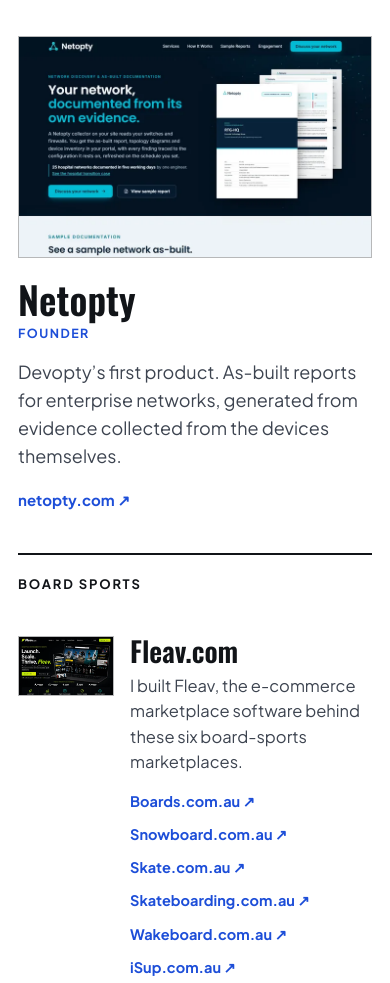
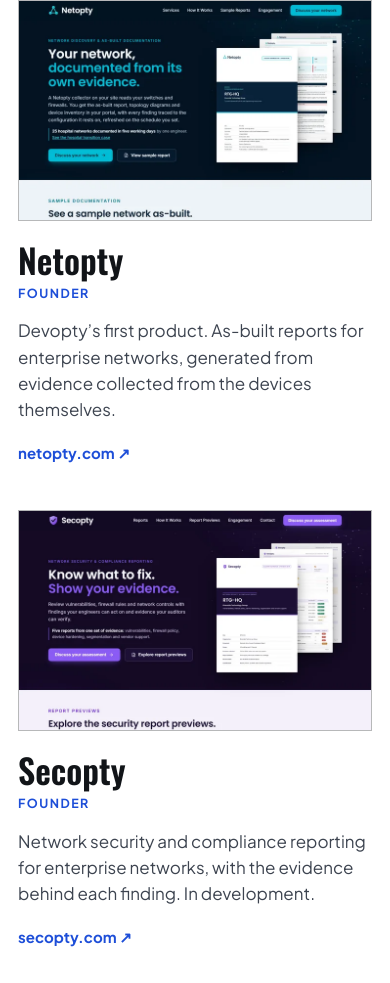
Before and after one commit to benjaminwillett/benwillett_net, a plain HTML site: page index.html in a window 390 px wide. Shown: the part 1831-2814 px from the top of the page. Drawn offline with nearby package versions, Linux system fonts and the light colour scheme.

Commit message:
Add Secopty to the ventures
Secopty joins Devopty and Netopty under Network automation, with a
screenshot, a short description and a link.

The three feature blocks sit in a row and stack below 760px.

Co-Authored-By: Claude Fable 5.2 <noreply@anthropic.com>

```diff
--- a/index.html
+++ b/index.html
@@ -92,6 +92,13 @@
                             <p class="role">Founder</p>
                             <p class="venture-text">Devopty&rsquo;s first product. As-built reports for enterprise networks, generated from evidence collected from the devices themselves.</p>
                             <a class="visit" href="https://www.netopty.com/" rel="noopener">netopty.com</a>
+                        </li>
+                        <li class="feature">
+                            <a class="feature-media" href="https://secopty.com/" rel="noopener" tabindex="-1" aria-hidden="true"><img src="./assets/web/secopty.webp" alt="" width="720" height="450" loading="lazy" decoding="async"></a>
+                            <h4>Secopty</h4>
+                            <p class="role">Founder</p>
+                            <p class="venture-text">Network security and compliance reporting for enterprise networks, with the evidence behind each finding. In development.</p>
+                            <a class="visit" href="https://secopty.com/" rel="noopener">secopty.com</a>
                         </li>
                     </ul>
                 </div>
--- a/styles.css
+++ b/styles.css
@@ -403,8 +403,16 @@ h4 {
 
 .feature-grid {
     display: grid;
-    grid-template-columns: repeat(2, minmax(0, 1fr));
-    gap: 40px;
+    grid-template-columns: repeat(3, minmax(0, 1fr));
+    gap: 32px;
+}
+
+.feature h4 {
+    font-size: clamp(34px, 3.6vw, 50px);
+}
+
+.feature .venture-text {
+    font-size: 17px;
 }
 
 .feature-media {
@@ -423,13 +431,11 @@ h4 {
 }
 
 .feature h4 {
-    font-size: clamp(38px, 4.4vw, 58px);
     line-height: 1.02;
 }
 
 .feature .venture-text {
     margin: 14px 0 16px;
-    font-size: 18px;
 }
 
 .venture-body {
@@ -610,6 +616,15 @@ a.contact-item:hover strong {
 }
 
 @media (max-width: 760px) {
+    .feature-grid {
+        grid-template-columns: minmax(0, 1fr);
+        gap: 44px;
+    }
+
+    .feature {
+        max-width: 520px;
+    }
+
     .menu-toggle {
         display: flex;
     }
```
Also changed, not shown: assets/web/secopty.webp (added).
